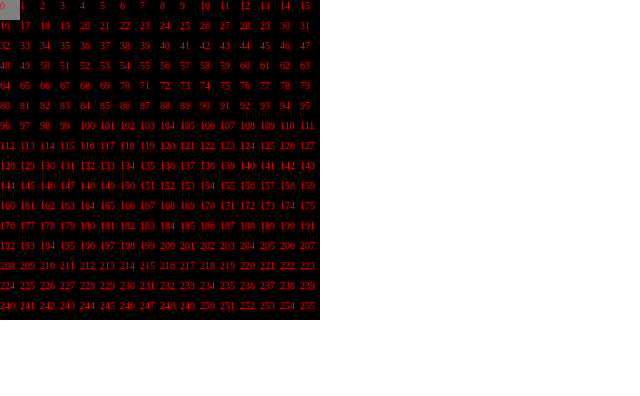
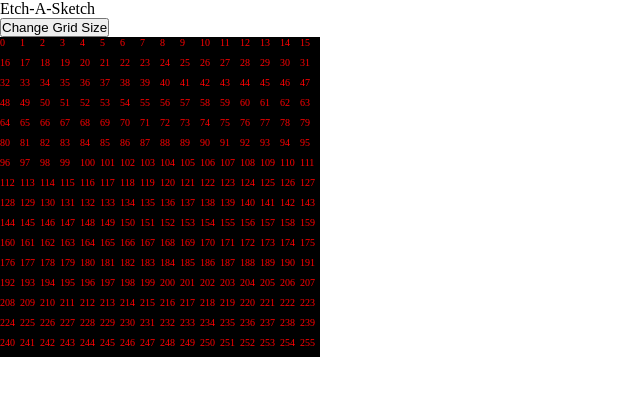
Before and after one commit to ngkauiin/odin-etch-a-sketch, a plain HTML site: page index.html in a window 1280 px wide. Shown: the whole page, without its empty margins (0-640 px from the left). Drawn offline with Linux system fonts and the light colour scheme.

Commit message:
add a button and add event listener of clicking

```diff
--- a/index.html
+++ b/index.html
@@ -8,6 +8,8 @@
     <script src="script.js" defer></script>
   </head>
   <body>
+    <div class="header">Etch-A-Sketch</div>
+    <button class="grid-size-btn">Change Grid Size</button>
     <div class="grid-container">
     </div>
   </body>
--- a/script.js
+++ b/script.js
@@ -5,7 +5,7 @@ function createGrid() {
     div.textContent = i;
     gridContainerDiv.appendChild(div);
   }
-}
+};
 
 createGrid();
 
@@ -14,4 +14,9 @@ squareDivs.forEach((div) => {
   div.addEventListener('mouseover', ()=> {
     div.classList.add('hovered');
   })
-})
+});
+
+const gridSizeBtn = document.querySelector('.grid-size-btn');
+gridSizeBtn.addEventListener('click', () => {
+  console.log('clicked');
+});
```
